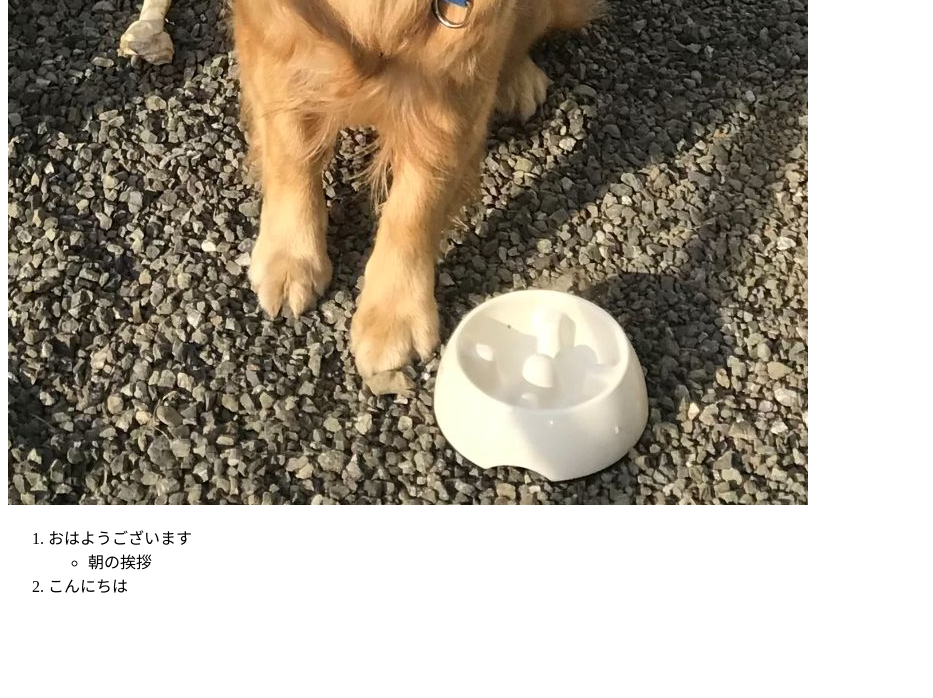
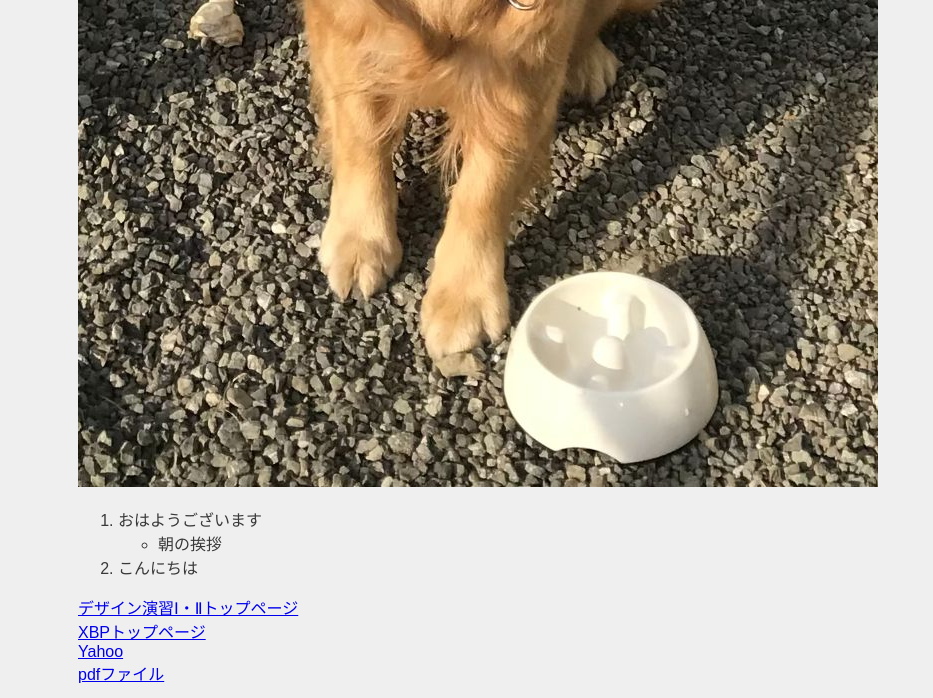
Before and after one commit to 202501830/xbp, a plain HTML site: page de12/test.html in a window 1280 px wide. Shown: the part 1159-1857 px from the top of the page, without its empty margins (0-933 px from the left). Before the commit the page ends 1772 px from the top, so only its background shows below. Drawn offline with Linux system fonts and the light colour scheme; grey boxes are pictures that could not be loaded.

Commit message:
20250930

```diff
--- a/de12/test.html
+++ b/de12/test.html
@@ -2,8 +2,9 @@
 <html lang="jp">
 <head>
     <!-- ⑥↓タイトルを変えてみよう -->
-    <title>〇〇のテストページ</title>
+    <title>Kaeのテストページ</title>
     <!-- ⑤スタイルシートの設定をしよう -->
+     <link rel="stylesheet" href="./css/style.css">
     <!-- h1.htmlからある行をコピペしてくればOK -->
 </head>
 <body>
@@ -18,7 +19,7 @@
           <img src="./images/testimage.png" width="100%"><br>
           <img src="./images/testimage.png" width="30%"><br>
           <img src="../images/0_XBlogo.png" width="10%"><br>
-          <img src="./images/チル.jpg" wigth="10%"><br>
+          <img src="./images/チル.jpg" wigth="1%"><br>
          <!-- ③↓に箇条書きをしてみよう -->
          <ol>
             <li>おはようございます</li>
@@ -28,8 +29,10 @@
             <li>こんにちは</li>
          </ol>
          <!-- ④↓に外部リンクを作ってみよう -->
-
-    </div>
-
+          <a href="./index.html">デザイン演習Ⅰ・Ⅱトップページ</a><br>
+          <a href="../index.html">XBPトップページ</a><br>
+          <a href="https://www.yahoo.co.jp/" target="_blank">Yahoo</a><br>
+          <a href="./files/test.pdf" target="_blank">pdfファイル</a>
+          <div class="video"><iframe width="560" height="315" src="https://www.youtube.com/embed/zyUUVfwV9zc?si=LLOps8rUhdJr4tY7" title="YouTube video player" frameborder="0" allow="accelerometer; autoplay; clipboard-write; encrypted-media; gyroscope; picture-in-picture; web-share" referrerpolicy="strict-origin-when-cross-origin" allowfullscreen></iframe></div>
 </body>
 </html>
```
